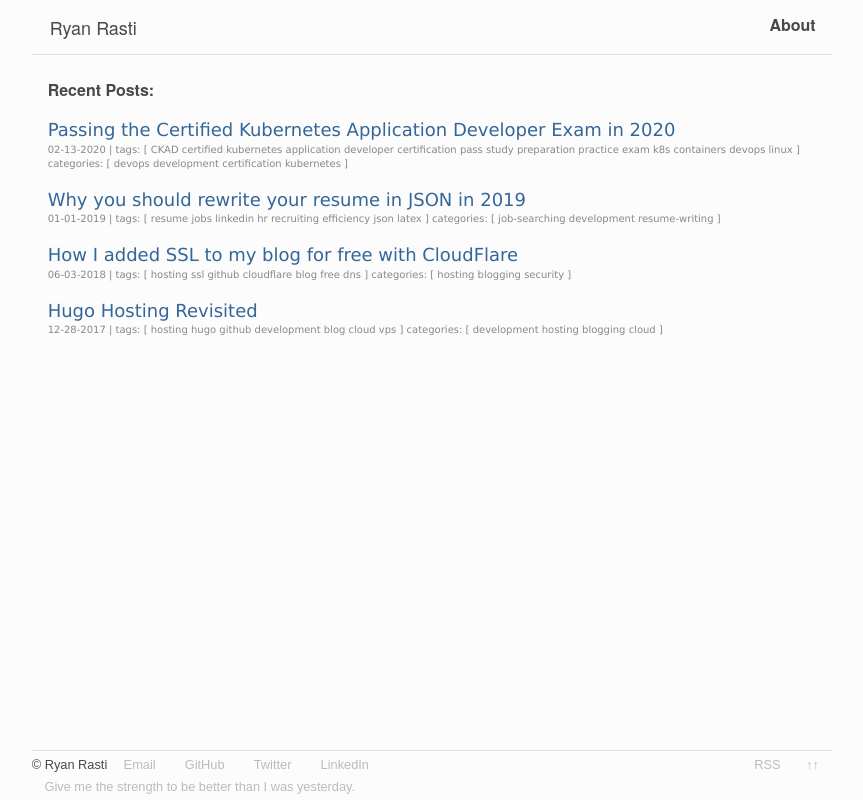
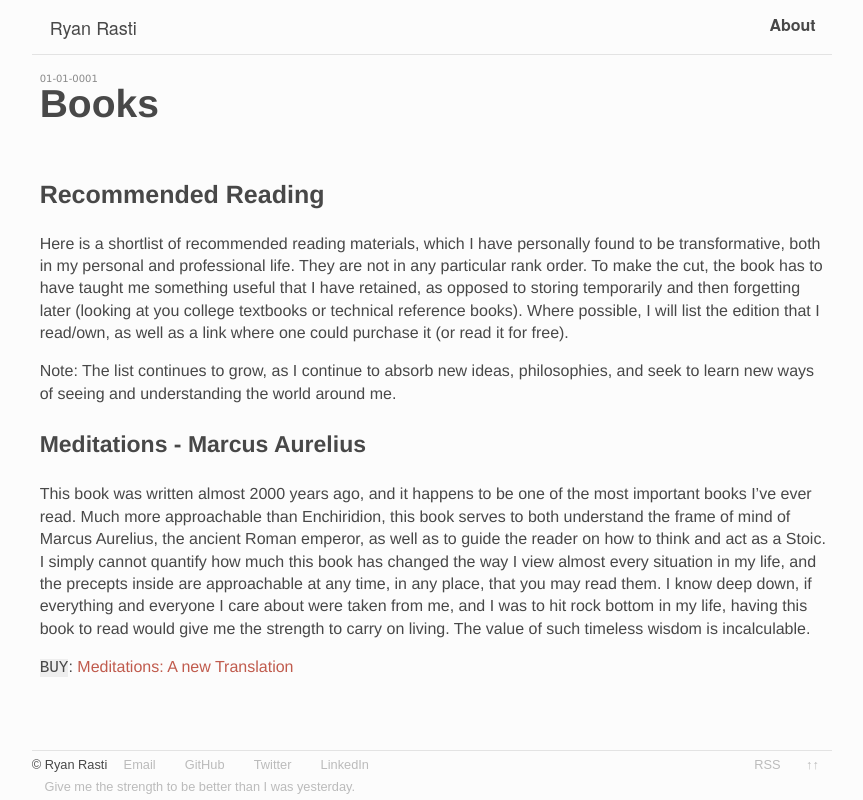
Before and after one commit to diamonddelt/diamonddelt.github.io, a plain HTML site: page books/index.html in a window 1280 px wide. Shown: the whole page, without its empty margins (235-1098 px from the left). Drawn offline with Linux system fonts and the light colour scheme; a script that the page names is missing.

Commit message:
Add initial Books link

```diff
--- a/index.html
+++ b/books/index.html
@@ -3,8 +3,8 @@
 <head>
 
   <meta charset="utf-8">
-  <title>Ryan Rasti</title>
-  <meta name="description" content="Ryan Rasti">
+  <title>Books</title>
+  <meta name="description" content="Books">
   <meta name="author" content="Ryan Rasti">
 
   <meta name="viewport" content="width=device-width, initial-scale=1">
@@ -336,8 +336,6 @@ body {
 
 
 
-  <link href="https://ryanrasti.xyz/index.xml" rel="alternate" type="application/rss+xml" title="Ryan Rasti Feed" />
-
 
   <meta name="generator" content="Hugo 0.40.2" />
 
@@ -387,121 +385,39 @@ body {
 <div class="pure-g">
     <div class="pure-u-1-24 pure-u-md-5-24"></div>
 	<div class="pure-u-11-12 pure-u-md-5-8">
-	<div class="post-content">
+        <div class="post">
 
-	  <p class="posts-name">Recent posts:</p>
-
-	  <ul class="posts">
-
-
-
-		<li>
-
-		  <a class="post-list" href="https://ryanrasti.xyz/posts/passing-the-ckad-exam/">Passing the Certified Kubernetes Application Developer Exam in 2020</a>
-
-		  <p class="footnote">
-			<time datetime="02-13-2020T00:00:00Z">02-13-2020</time>
-
-
-		  |
-
-
-
-			tags: [ <a href="https://ryanrasti.xyz/tags/ckad">CKAD</a> <a href="https://ryanrasti.xyz/tags/certified">certified</a> <a href="https://ryanrasti.xyz/tags/kubernetes">kubernetes</a> <a href="https://ryanrasti.xyz/tags/application">application</a> <a href="https://ryanrasti.xyz/tags/developer">developer</a> <a href="https://ryanrasti.xyz/tags/certification">certification</a> <a href="https://ryanrasti.xyz/tags/pass">pass</a> <a href="https://ryanrasti.xyz/tags/study">study</a> <a href="https://ryanrasti.xyz/tags/preparation">preparation</a> <a href="https://ryanrasti.xyz/tags/practice">practice</a> <a href="https://ryanrasti.xyz/tags/exam">exam</a> <a href="https://ryanrasti.xyz/tags/k8s">k8s</a> <a href="https://ryanrasti.xyz/tags/containers">containers</a> <a href="https://ryanrasti.xyz/tags/devops">devops</a> <a href="https://ryanrasti.xyz/tags/linux">linux</a> ]
-
-
-
-			categories: [ <a href="https://ryanrasti.xyz/categories/devops">devops</a> <a href="https://ryanrasti.xyz/categories/development">development</a> <a href="https://ryanrasti.xyz/categories/certification">certification</a> <a href="https://ryanrasti.xyz/categories/kubernetes">kubernetes</a> ]
+            <div class="post-title">
+                <p class="footnote">
+                    <time class="">01-01-0001</time>
 
 
 
 
-		  </p>
-		</li>
 
 
 
-		<li>
+                </p>
+                <h1>Books</h1>
+            </div>
 
-		  <a class="post-list" href="https://ryanrasti.xyz/posts/write-your-resume-in-json/">Why you should rewrite your resume in JSON in 2019</a>
-
-		  <p class="footnote">
-			<time datetime="01-01-2019T00:00:00Z">01-01-2019</time>
+            <div class="post-content">
 
 
-		  |
+<h2 id="recommended-reading">Recommended Reading</h2>
 
+<p>Here is a shortlist of recommended reading materials, which I have personally found to be transformative, both in my personal and professional life. They are not in any particular rank order. To make the cut, the book has to have taught me something useful that I have retained, as opposed to storing temporarily and then forgetting later (looking at you college textbooks or technical reference books). Where possible, I will list the edition that I read/own, as well as a link where one could purchase it (or read it for free).</p>
 
+<p>Note: The list continues to grow, as I continue to absorb new ideas, philosophies, and seek to learn new ways of seeing and understanding the world around me.</p>
 
-			tags: [ <a href="https://ryanrasti.xyz/tags/resume">resume</a> <a href="https://ryanrasti.xyz/tags/jobs">jobs</a> <a href="https://ryanrasti.xyz/tags/linkedin">linkedin</a> <a href="https://ryanrasti.xyz/tags/hr">hr</a> <a href="https://ryanrasti.xyz/tags/recruiting">recruiting</a> <a href="https://ryanrasti.xyz/tags/efficiency">efficiency</a> <a href="https://ryanrasti.xyz/tags/json">json</a> <a href="https://ryanrasti.xyz/tags/latex">latex</a> ]
+<h3 id="meditations-marcus-aurelius">Meditations - Marcus Aurelius</h3>
 
+<p>This book was written almost 2000 years ago, and it happens to be one of the most important books I&rsquo;ve ever read. Much more approachable than Enchiridion, this book serves to both understand the frame of mind of Marcus Aurelius, the ancient Roman emperor, as well as to guide the reader on how to think and act as a Stoic. I simply cannot quantify how much this book has changed the way I view almost every situation in my life, and the precepts inside are approachable at any time, in any place, that you may read them. I know deep down, if everything and everyone I care about were taken from me, and I was to hit rock bottom in my life, having this book to read would give me the strength to carry on living. The value of such timeless wisdom is incalculable.</p>
 
+<p><code>BUY</code>: <a href="https://www.amazon.com/Meditations-New-Translation-Marcus-Aurelius/dp/0812968255">Meditations: A new Translation</a></p>
 
-			categories: [ <a href="https://ryanrasti.xyz/categories/job-searching">job-searching</a> <a href="https://ryanrasti.xyz/categories/development">development</a> <a href="https://ryanrasti.xyz/categories/resume-writing">resume-writing</a> ]
-
-
-
-
-		  </p>
-		</li>
-
-
-
-		<li>
-
-		  <a class="post-list" href="https://ryanrasti.xyz/posts/adding-free-ssl/">How I added SSL to my blog for free with CloudFlare</a>
-
-		  <p class="footnote">
-			<time datetime="06-03-2018T00:00:00Z">06-03-2018</time>
-
-
-		  |
-
-
-
-			tags: [ <a href="https://ryanrasti.xyz/tags/hosting">hosting</a> <a href="https://ryanrasti.xyz/tags/ssl">ssl</a> <a href="https://ryanrasti.xyz/tags/github">github</a> <a href="https://ryanrasti.xyz/tags/cloudflare">cloudflare</a> <a href="https://ryanrasti.xyz/tags/blog">blog</a> <a href="https://ryanrasti.xyz/tags/free">free</a> <a href="https://ryanrasti.xyz/tags/dns">dns</a> ]
-
-
-
-			categories: [ <a href="https://ryanrasti.xyz/categories/hosting">hosting</a> <a href="https://ryanrasti.xyz/categories/blogging">blogging</a> <a href="https://ryanrasti.xyz/categories/security">security</a> ]
-
-
-
-
-		  </p>
-		</li>
-
-
-
-		<li>
-
-		  <a class="post-list" href="https://ryanrasti.xyz/posts/hostingrevisited/">Hugo Hosting Revisited</a>
-
-		  <p class="footnote">
-			<time datetime="12-28-2017T00:00:00Z">12-28-2017</time>
-
-
-		  |
-
-
-
-			tags: [ <a href="https://ryanrasti.xyz/tags/hosting">hosting</a> <a href="https://ryanrasti.xyz/tags/hugo">hugo</a> <a href="https://ryanrasti.xyz/tags/github">github</a> <a href="https://ryanrasti.xyz/tags/development">development</a> <a href="https://ryanrasti.xyz/tags/blog">blog</a> <a href="https://ryanrasti.xyz/tags/cloud">cloud</a> <a href="https://ryanrasti.xyz/tags/vps">vps</a> ]
-
-
-
-			categories: [ <a href="https://ryanrasti.xyz/categories/development">development</a> <a href="https://ryanrasti.xyz/categories/hosting">hosting</a> <a href="https://ryanrasti.xyz/categories/blogging">blogging</a> <a href="https://ryanrasti.xyz/categories/cloud">cloud</a> ]
-
-
-
-
-		  </p>
-		</li>
-
-
-
-
-		</ul>
-	</div>
+            </div>
+        </div>
 	</div>
     <div class="pure-u-1-24 pure-u-md-1-6"></div>
 </div>
@@ -544,7 +460,7 @@ body {
 
         </ul>
         <a href="#" class="pure-menu-link pull-right" id="gototop-btn">↑↑</a>
-        <a href="https://ryanrasti.xyz/index.xml" class="pure-menu-link pull-right">RSS</a>
+        <a href="" class="pure-menu-link pull-right">RSS</a>
       </div>
 
       <p id="foot-copyright">Give me the strength to be better than I was yesterday.</p>
```
Also changed, not shown: index.xml (+9 -0 lines), sitemap.xml (+19 -15 lines).
